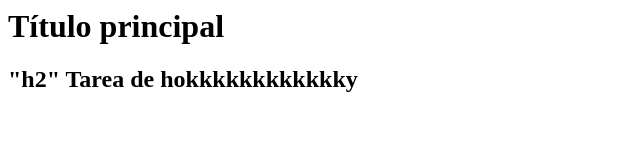
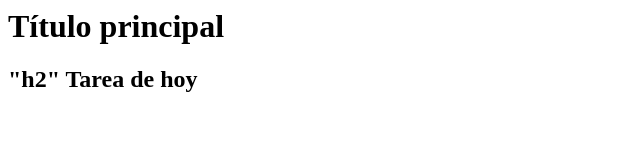
Before and after one commit to DanielHidalgoChica/RepositorioTIC2, a plain HTML site: page index.html in a window 1280 px wide. Shown: the whole page, without its empty margins (0-640 px from the left). Drawn offline with Linux system fonts and the light colour scheme.

Commit message:
Corrección del "h2"

```diff
--- a/index.html
+++ b/index.html
@@ -5,6 +5,6 @@
 
     <body>
         <h1>Título principal</h1>
-        <h2>"h2" Tarea de hokkkkkkkkkkkky</h2>
+        <h2>"h2" Tarea de hoy</h2>
     </body>
 </html>
```
